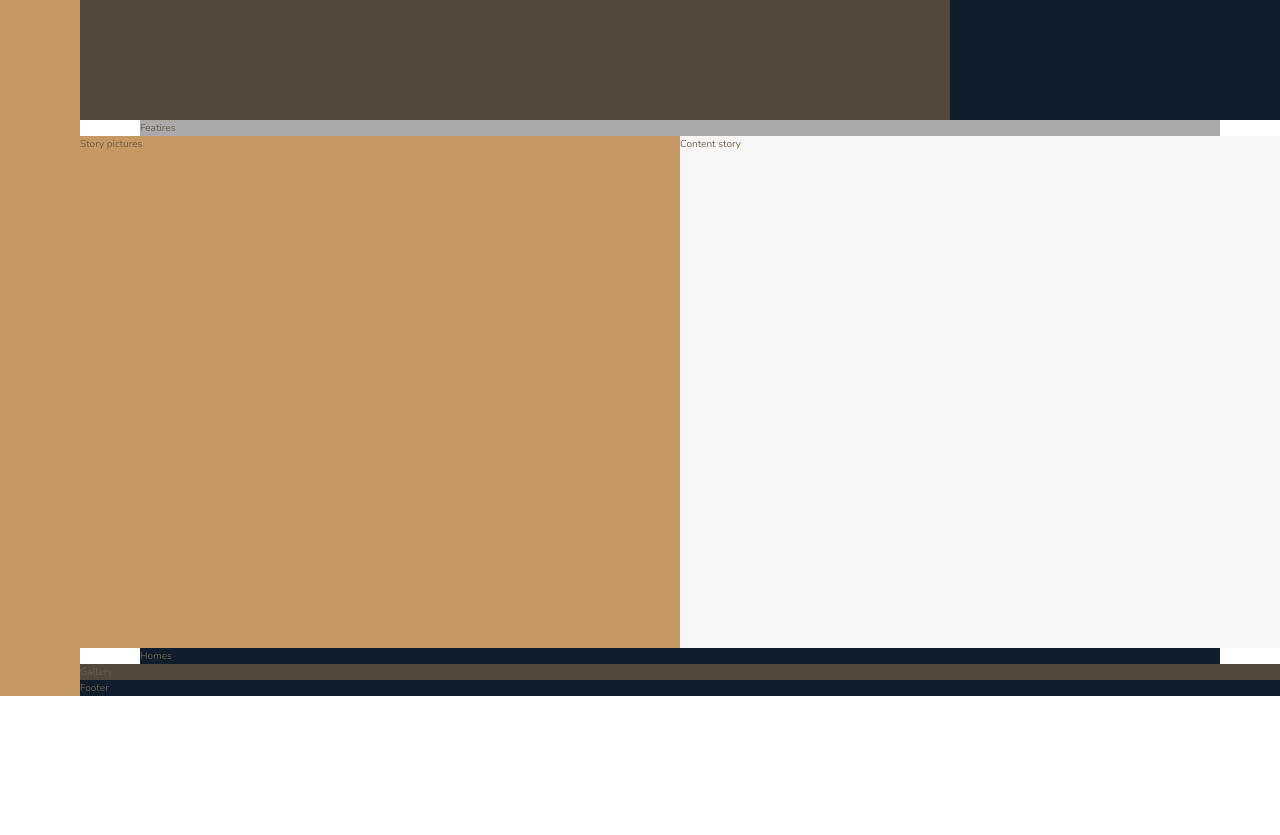
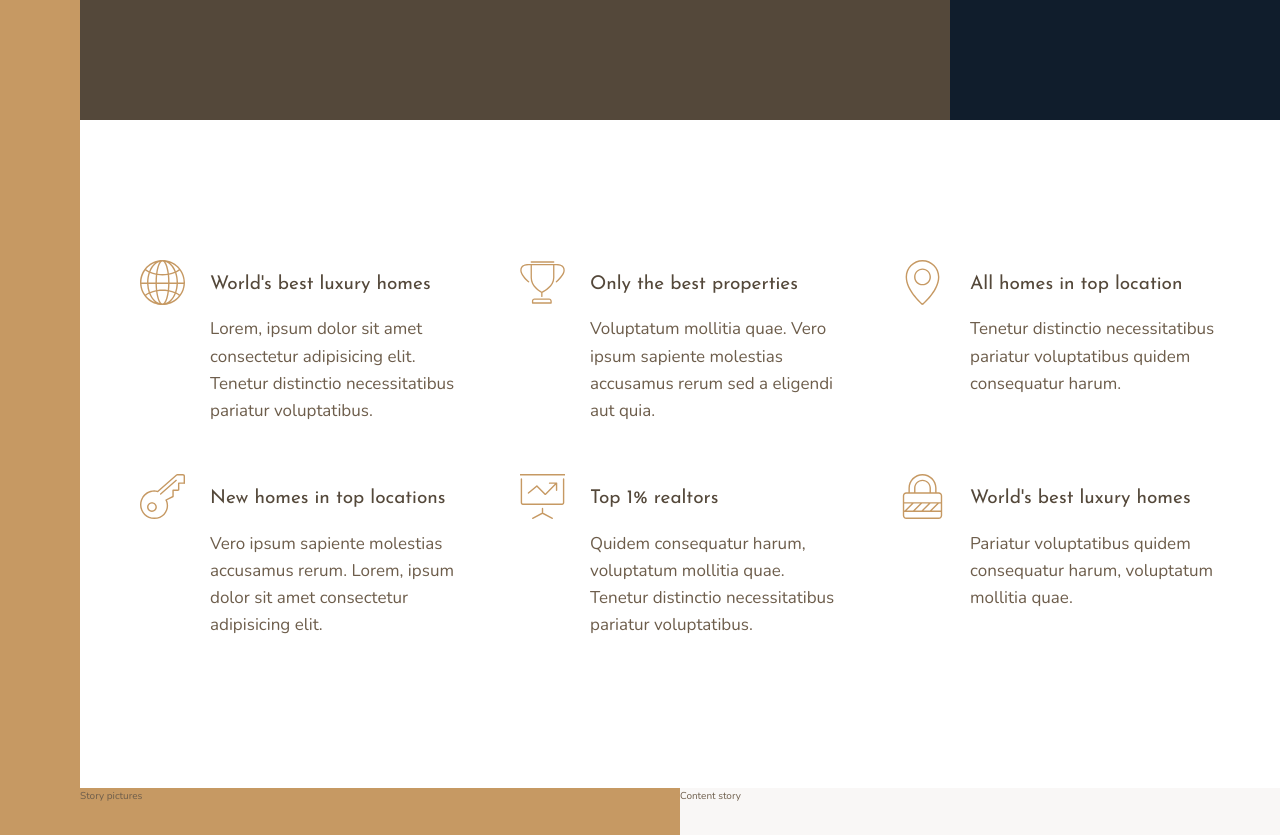
Before and after one commit to mohith10/Nexter, a website: page index.html in a window 1280 px wide. Shown: the part 520-1355 px from the top of the page. Before the commit the page ends 1216 px from the top, so only its background shows below. Drawn offline with nearby package versions, Linux system fonts and the light colour scheme.

Commit message:
Features section completed

```diff
--- a/index.html
+++ b/index.html
@@ -15,7 +15,50 @@
         <div class="sidebar">Sidebar</div>
         <header class = "header">Header</header>
         <div class="realtors">Realtors</div>
-        <div class="features">Featires</div>
+        <div class="features">
+            <div class="feature">
+                <svg class="feature_icon">
+                    <use xlink:href='/img/sprite.svg#icon-global'></use>
+                </svg>
+                <h4 class="heading-4 heading-4--dark">World's best luxury homes</h4>
+                <p class="feature_text">Lorem, ipsum dolor sit amet consectetur adipisicing elit. Tenetur distinctio necessitatibus pariatur voluptatibus.</p>
+            </div>
+            <div class="feature">
+                <svg class="feature_icon">
+                    <use xlink:href='/img/sprite.svg#icon-trophy'></use>
+                </svg>
+                <h4 class="heading-4 heading-4--dark">Only the best properties</h4>
+                <p class="feature_text">Voluptatum mollitia quae. Vero ipsum sapiente molestias accusamus rerum sed a eligendi aut quia.</p>
+            </div>
+            <div class="feature">
+                <svg class="feature_icon">
+                    <use xlink:href='/img/sprite.svg#icon-map-pin'></use>
+                </svg>
+                <h4 class="heading-4 heading-4--dark">All homes in top location </h4>
+                <p class="feature_text">Tenetur distinctio necessitatibus pariatur voluptatibus quidem consequatur harum.</p>
+            </div>
+            <div class="feature">
+                <svg class="feature_icon">
+                    <use xlink:href='/img/sprite.svg#icon-key'></use>
+                </svg>
+                <h4 class="heading-4 heading-4--dark">New homes in top locations</h4>
+                <p class="feature_text">Vero ipsum sapiente molestias accusamus rerum. Lorem, ipsum dolor sit amet consectetur adipisicing elit.</p>
+            </div>
+            <div class="feature">
+                <svg class="feature_icon">
+                    <use xlink:href='/img/sprite.svg#icon-presentation'></use>
+                </svg>
+                <h4 class="heading-4 heading-4--dark">Top 1% realtors</h4>
+                <p class="feature_text">Quidem consequatur harum, voluptatum mollitia quae. Tenetur distinctio necessitatibus pariatur voluptatibus.</p>
+            </div>
+            <div class="feature">
+                <svg class="feature_icon">
+                    <use xlink:href='/img/sprite.svg#icon-lock'></use>
+                </svg>
+                <h4 class="heading-4 heading-4--dark">World's best luxury homes</h4>
+                <p class="feature_text">Pariatur voluptatibus quidem consequatur harum, voluptatum mollitia quae.</p>
+            </div>
+        </div>
         <div class="story_pictures">Story pictures</div>
         <div class="story_content">Content story</div>
         <div class="homes">Homes</div>
--- a/sass/_features.scss
+++ b/sass/_features.scss
@@ -1,4 +1,26 @@
-.features{
-    background-color: $color-grey-light-2;
-    grid-column: center-start / center-end;
+.features {
+  grid-column: center-start / center-end;
+  margin: 15rem 0;
+  display: grid;
+  //grid-template-columns: repeat(3, 1fr);
+  grid-template-columns: repeat(auto-fit, minmax(25rem, 1fr));
+  grid-gap: 6rem;
+  align-items: start;
 }
+
+.feature {
+  display: grid;
+  grid-template-columns: min-content 1fr;
+  grid-row-gap: 1.5rem;
+  grid-column-gap: 2.5rem;
+  &_icon {
+    fill: $color-primary;
+    width: 4.5rem;
+    height: 4.5rem;
+    grid-row: 1 / span 2;
+    transform: translateY(-1rem);
+  }
+  &_text {
+    font-size: 1.7rem;
+  }
+}
--- a/sass/_typography.scss
+++ b/sass/_typography.scss
@@ -0,0 +1,20 @@
+.heading-1{
+
+}
+.heading-2{
+
+}
+.heading-3{
+
+}
+.heading-4{
+    font-family: $font-display;
+    font-weight: 400;
+    font-size: 1.9rem;
+    &--light{
+        color: $color-grey-light-1 ;
+    }
+    &--dark{
+        color: $color-grey-dark-1 ;
+    }
+}
```
Also changed, not shown: css/style.css.
